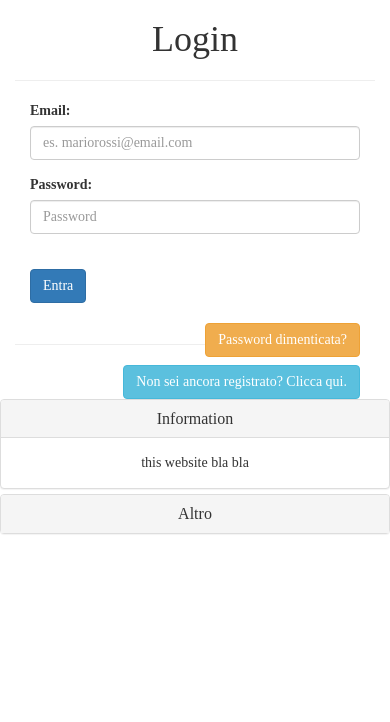
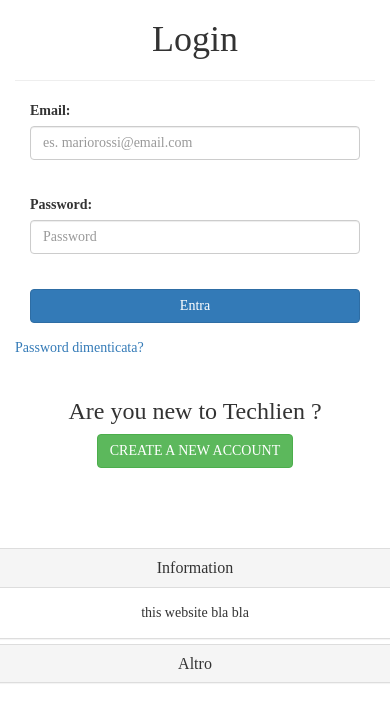
Before and after one commit to erco99/techlien-website, a PHP site: page /unibowebsite/login.php in a window 390 px wide. Shown: the part 80-802 px from the top of the page. Run offline with PHP 8.4, Linux system fonts and the light colour scheme; some libraries are stand-ins or nearby versions.

Commit message:
Add responsive fix in template_login.php and made similar at mockup

```diff
--- a/db/database.php
+++ b/db/database.php
@@ -5,7 +5,9 @@ class DatabaseHelper{
 
   public function __construct(){
     //$this->db = new mysqli("db4free.net", "bububu1234", "332bd625", "websiteunibo");
-    $this->db = new mysqli("localhost", "root", "maria123erco123forl123##@@", "dbwebsite");
+    //$this->db = new mysqli("localhost", "root", "maria123erco123forl123##@@", "dbwebsite");
+    $this->db = new mysqli("localhost", "root", "", "dbwebsite");
+
     if($this->db->connect_error){
       die("Connesione fallita al db");
     }
--- a/template/template_login.php
+++ b/template/template_login.php
@@ -22,7 +22,7 @@
           </div>
           <div class="form-group centered">
             <div class="col-sm-12">
-              <label for="inputPassword">Password:</label>
+              <label for="inputPassword" style="margin-top:20px;">Password:</label>
               <input type="password" class="form-control" name="password" id="inputPassword" aria-describedby="passwordHelp" placeholder="Password" />
               <small id="passwordHelp" class="form-text text-muted"></small>
             </div>
@@ -30,33 +30,30 @@
           <div class="form-group centered">
             <div class="col-sm-12">
               <br>
-              <button type="submit" class="btn btn-primary">Entra</button>
+              <button type="submit" class="btn btn-primary hidden-xs" style="margin-bottom:40px;" >Entra</button>
+              <button type="submit" class="btn btn-primary visible-xs" style="width:100%;">Entra</button>
             </div>
-            <div class="hidden-xs">
+          </div>
+          <div>
               <div>
                 <a href="#">Password dimenticata?</a>
               </div>
-              <div>
+              <div class="hidden-xs">
                 <a href="login.php?create_account">Non sei ancora registrato? Clicca qui.</a>
               </div>
-            </div>
             <br>
-            <div class="visible-xs">
+            <div class="visible-xs" style="text-align:center;">
               <div class="col-lg-4">
+              <h3 >Are you new to Techlien ?</h3>
                 <div>
                   <form action="#" class="inline">
-                    <input type="button" href value="Password dimenticata?" onclick="window.location='#';" style="float:right;" class="btn btn-warning float-right" />
+                    <input type="button" href value="CREATE A NEW ACCOUNT" onclick="window.location='login.php?create_account';" class="btn btn-success float-right" style="margin-bottom:80px;" />
                   </form>
                 </div>
               </div>
-              <hr>
-              <div class="col-lg-4">
-                <div>
-                  <input type="button" value="Non sei ancora registrato? Clicca qui."  onclick="window.location='login.php?create_account';" style="float:right;" class="btn btn-info float-right" /></a>
-                </div>
+              </div>
               </div>
             </div>
-          </div>
         </form>
 
       </div>
```
